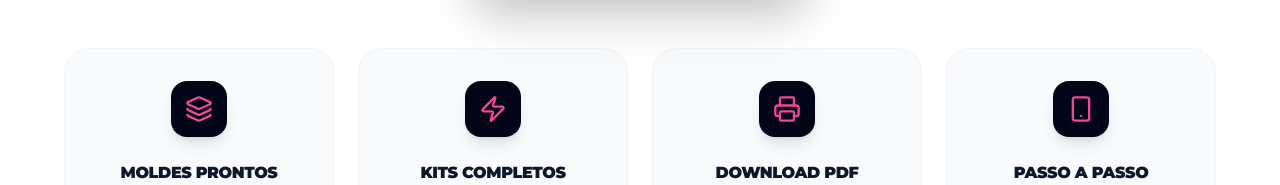
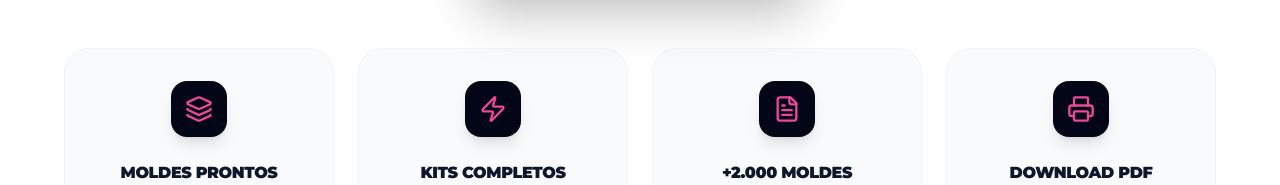
Before and after one commit to AxerCompany/Papelaria-, a React (Vite) app: page / in a window 1280 px wide. Shown: the part 2776-2961 px from the top of the page. Built offline with nearby package versions, Linux system fonts and the light colour scheme.

Commit message:
feat: Add +2000 templates to features
Introduces a new feature highlighting the extensive library of over 2,000 ready-made and editable templates available to users. This enhances the value proposition of the landing page.

```diff
--- a/App.tsx
+++ b/App.tsx
@@ -450,6 +450,7 @@ const Features: React.FC = () => {
           {[
             { icon: <Layers size={28} />, title: "Moldes Prontos", desc: "Acesse temas populares como Safari, Patrulha Canina e muito mais." },
             { icon: <Zap size={28} />, title: "Kits Completos", desc: "Caixinhas, toppers e tags em um só lugar." },
+            { icon: <FileText size={28} />, title: "+2.000 Moldes", desc: "Acesso a +2.000 moldes prontos e editáveis para você nunca ficar sem opções." },
             { icon: <Printer size={28} />, title: "Download PDF", desc: "Arquivos prontos para baixar em alta resolução. Basta imprimir e vender." },
             { icon: <Smartphone size={28} />, title: "Passo a passo completo", desc: "O app te guia em cada etapa para gerar, baixar e montar os moldes de forma simples e rápida." }
           ].map((item, idx) => (
```
